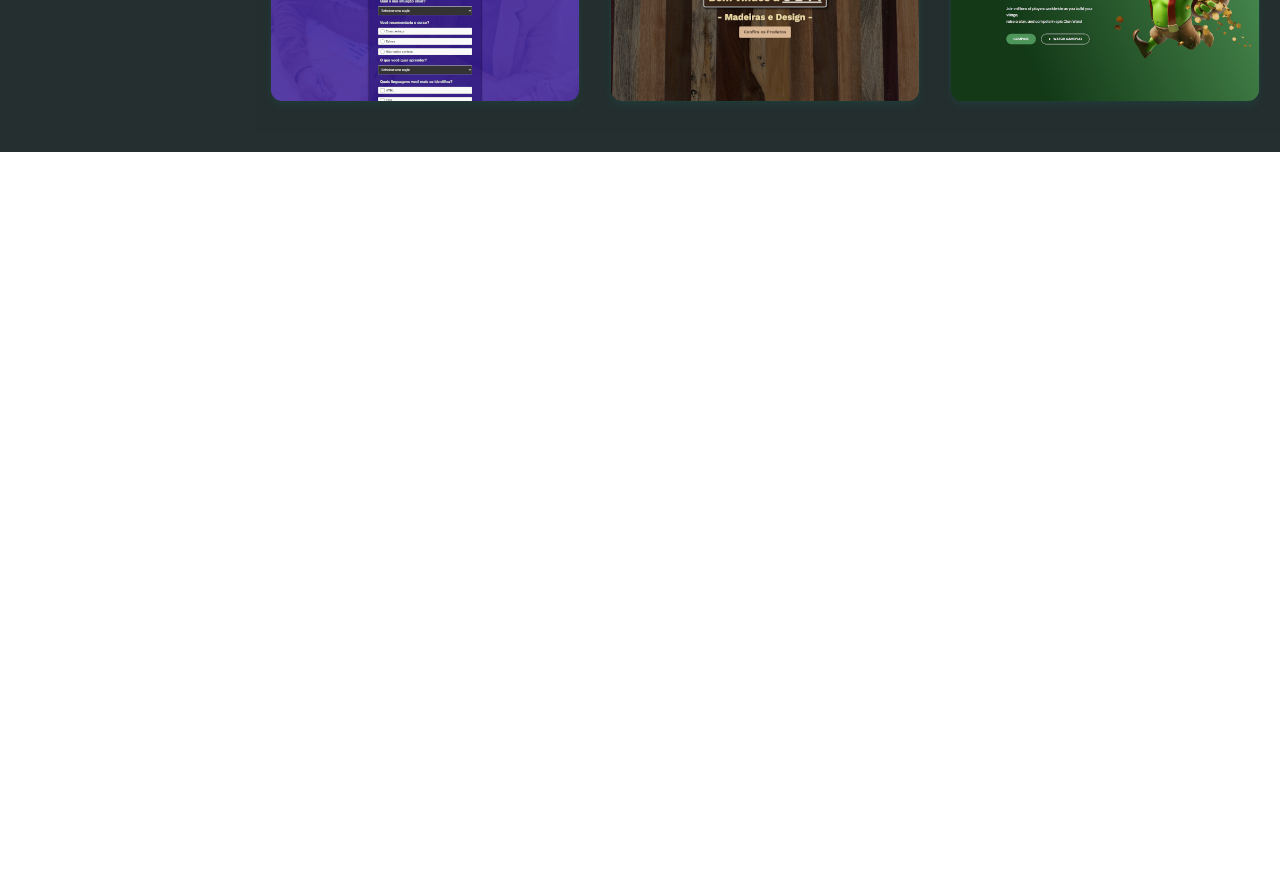
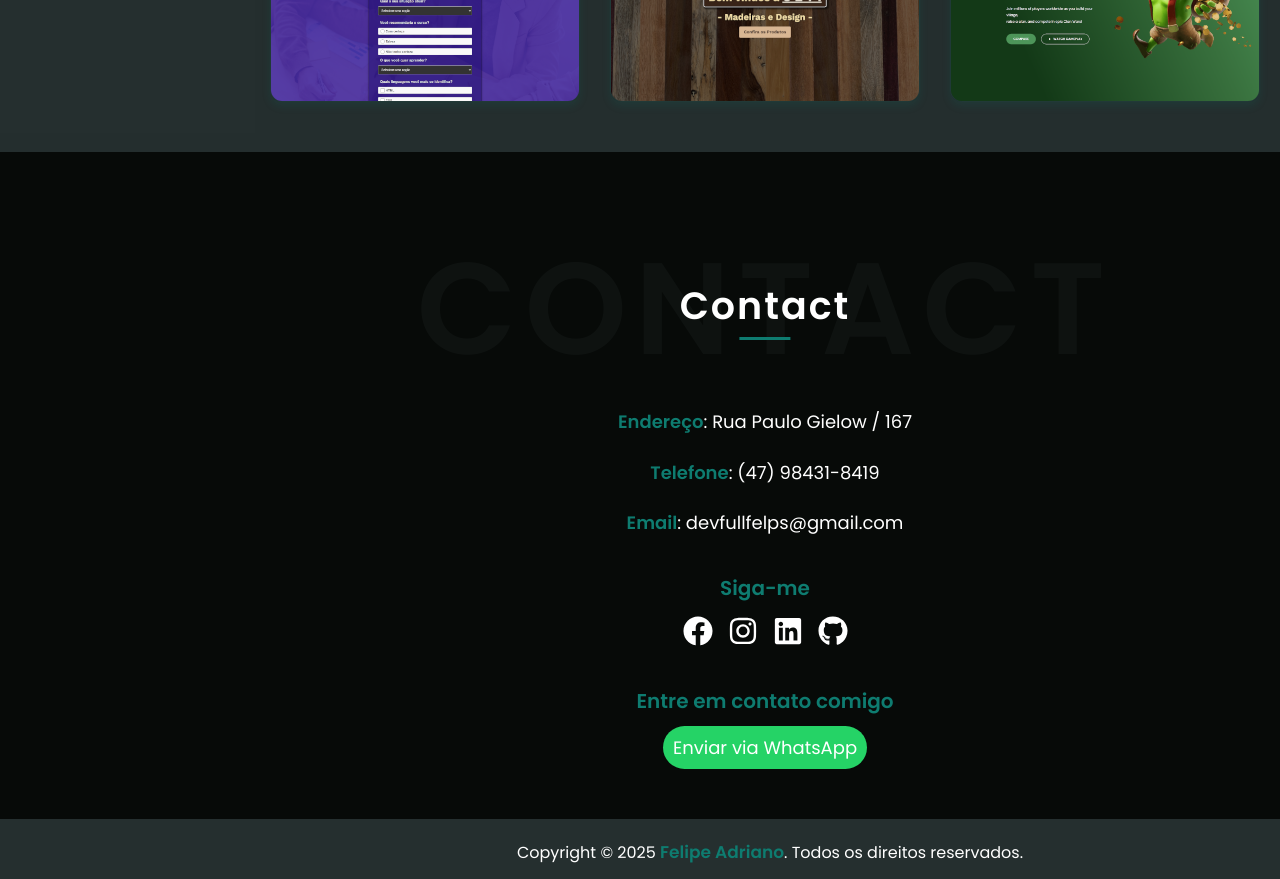
Before and after one commit to DevFullFelps/site_perfil, a React (Create React App) app in the folder perfil_portfolio/: page / in a window 1280 px wide. Shown: the part 1900-2779 px from the top of the page. Before the commit the page ends 2052 px from the top, so only its background shows below. Built offline with nearby package versions, Linux system fonts and the light colour scheme.

Commit message:
Atualizando

```diff
--- a/perfil_portfolio/package.json
+++ b/perfil_portfolio/package.json
@@ -6,6 +6,7 @@
     "cra-template": "1.2.0",
     "react": "^18.0.0",
     "react-dom": "^18.0.0",
+    "react-icons": "^5.4.0",
     "react-scripts": "5.0.1",
     "typed.js": "^2.1.0",
     "typewriter-effect": "^2.21.0"
--- a/perfil_portfolio/src/App.js
+++ b/perfil_portfolio/src/App.js
@@ -3,6 +3,8 @@ import AboutMe from './components/AboutMe';
 import HeroSection from './components/HeroSection';
 import Navbar from './components/Navbar';
 import Projects from './components/Projects';
+import Contact from './components/Contact';
+import Footer from './components/Footer';
 
 function App() {
   return (
@@ -11,6 +13,8 @@ function App() {
       <HeroSection />
       <AboutMe />
       <Projects />
+      <Contact />
+      <Footer />
     </div>
   );
 }
--- a/perfil_portfolio/src/components/AboutMe.js
+++ b/perfil_portfolio/src/components/AboutMe.js
@@ -29,11 +29,11 @@ const AboutMe = () => {
                                  <td><span>Email:</span> felipe@example.com</td>
                                 </tr>
                              <tr>
-                                 <td><span>Idade:</span> 25</td>
+                                 <td><span>Idade:</span> 22</td>
                                 </tr>
                          </tbody>
                         </table>
-                     <button className='whatsapp-button'>Enviar via WhatsApp</button>
+                        <a className='whatsapp-button' href="https://wa.me/47984318419?text=Olá,                 %20gostaria%20de%20falar%20com%20Felipe%20Adriano!" target="_blank" rel="noopener noreferrer"> Enviar via WhatsApp</a>
                     </div>
                 </div>
 
--- /dev/null
+++ b/perfil_portfolio/src/components/Contact.css
@@ -0,0 +1,121 @@
+.contact-container {
+    position: relative;
+    height: auto;
+    background-color: #070A08;
+    overflow: hidden;
+    padding-left: 250px;
+    padding-top: 100px;
+    padding-bottom: 50px;
+    text-align: center;
+}
+
+/* Sobreposição escura no fundo */
+.contact-overlay {
+    position: absolute;
+    top: 0;
+    left: 0;
+    width: 100%;
+    height: 100%;
+    background-color: rgba(0, 0, 0, 0.514);
+    z-index: -1;
+}
+
+.contact-content {
+    position: relative;
+    text-align: center;
+    color: white;
+    margin-bottom: 40px;
+
+    z-index: 2;
+}
+
+/* Título principal */
+.contact-title {
+    font-size: 38px;
+    font-weight: bold;
+    letter-spacing: 2px;
+    z-index: 2;
+    display: inline-block;
+    position: relative;
+    border-bottom: 2px solid rgba(0, 0, 0, 0);
+    padding-bottom: 5px;
+}
+
+.contact-title::after {
+    content: '';
+    position: absolute;
+    bottom: -1px;
+    left: 50%;
+    transform: translateX(-50%);
+    width: 30%;
+    border-bottom: 3px solid #0E7C70; /* Cor de destaque */
+}
+
+.contact-hidden {
+    position: absolute;
+    top: 50%;
+    left: 50%;
+    transform: translate(-50%, -50%);
+    opacity: 0.1;
+    z-index: 1;
+}
+
+.contact-hidden-title {
+    font-size: 130px;
+    font-weight: bold;
+    letter-spacing: 8px;
+    color: #879c9c8c;;
+}
+
+.contact-layout {
+    display: flex;
+    justify-content: space-between;
+    align-items: flex-start;
+    gap: 40px;
+    margin-top: 30px;
+}
+.contact-info {
+    margin-top: 20px;
+    color: white;
+    font-size: 18px;
+    line-height: 1.8;
+}
+
+.contact-item {
+    margin-bottom: 10px;
+}
+
+.contact-item-initial {
+    font-weight: bold;
+    color:#0E7C70;
+}
+
+.contact-subtitle {
+    font-size: 20px;
+    font-weight: bold;
+    color: #0E7C70;
+    margin-top: 30px;
+    margin-bottom: 10px;
+}
+
+.social-icons {
+    display: flex;
+    justify-content: center;
+    gap: 15px;
+    margin-top: 10px;
+}
+
+.social-icons a {
+    text-decoration: none;
+    color: white;
+    font-size: 1px;
+    transition: color 0.3s ease;
+}
+
+.social-icons a:hover {
+    color: #0E7C70;
+}
+
+.contact-action {
+    margin-top: 40px;
+}
--- /dev/null
+++ b/perfil_portfolio/src/components/Contact.js
@@ -0,0 +1,64 @@
+import React from "react";
+import "./Contact.css"; // Certifique-se de que o caminho está correto
+import { FaFacebook, FaInstagram, FaLinkedin, FaGithub } from "react-icons/fa";
+
+const Contact = () => {
+    return (
+        <div className="contact-container" id="contact">
+            <div className="contact-content">
+                <h1 className="contact-title">Contact</h1>
+                <div className="contact-hidden">
+                    <h1 className="contact-hidden-title">CONTACT</h1>
+                </div>
+            </div>
+
+            <div className="contact-sections">
+                {/* Informações de contato */}
+                <div className="contact-info">
+                    <p className="contact-item">
+                        <span className="contact-item-initial">Endereço</span>: Rua Paulo Gielow / 167
+                    </p>
+                    <p className="contact-item">
+                        <span className="contact-item-initial">Telefone</span>: (47) 98431-8419
+                    </p>
+                    <p className="contact-item">
+                        <span className="contact-item-initial">Email</span>: devfullfelps@gmail.com
+                    </p>
+
+                    <div className="contact-social">
+                        <h2 className="contact-subtitle">Siga-me</h2>
+                        <div className="social-icons">
+                            <a href="https://www.facebook.com/profile.php?id=61564205696353" target="_blank" rel="noopener noreferrer">
+                                <FaFacebook size={30} />
+                            </a>
+                            <a href="https://www.instagram.com/devfelps/" target="_blank" rel="noopener noreferrer">
+                                <FaInstagram size={30} />
+                            </a>
+                            <a href="https://www.linkedin.com/in/felipe-adriano-967b89312/" target="_blank" rel="noopener noreferrer">
+                                <FaLinkedin size={30} />
+                            </a>
+                            <a href="https://github.com/DevFullFelps" target="_blank" rel="noopener noreferrer">
+                                <FaGithub size={30} />
+                            </a>
+                        </div>
+                    </div>
+                </div>
+
+                {/* Botão de contato via WhatsApp */}
+                <div className="contact-action">
+                    <h2 className="contact-subtitle">Entre em contato comigo</h2>
+                    <a
+                        href="https://wa.me/47984318419"
+                        target="_blank"
+                        rel="noopener noreferrer"
+                        className="whatsapp-button"
+                    >
+                        Enviar via WhatsApp
+                    </a>
+                </div>
+            </div>
+        </div>
+    );
+};
+
+export default Contact;
--- /dev/null
+++ b/perfil_portfolio/src/components/Footer.css
@@ -0,0 +1,21 @@
+.footer-container {
+    position: relative;
+    height: 5vh;
+    background-color: #252F2F;
+    overflow: hidden;
+    padding-left: 260px; /* Ajuste conforme a largura da sua navbar */
+    padding-top: 20px;
+    text-align: center;
+}
+
+.footer-text{
+    align-items: center;
+    text-align: center;
+    color: white;
+}
+
+.footer-span{
+    font-weight: bold;
+    font-size: 17px;
+    color: #0E7C70;
+}
--- /dev/null
+++ b/perfil_portfolio/src/components/Footer.js
@@ -0,0 +1,11 @@
+import './Footer.css';
+
+const Footer = () => {
+    return(
+        <div className="footer-container">
+            <foote className='footer-text'>Copyright © 2025 <span className='footer-span'>Felipe Adriano</span>. Todos os direitos reservados.</foote>
+        </div>
+    )
+}
+
+export default Footer
--- a/perfil_portfolio/src/components/Navbar.js
+++ b/perfil_portfolio/src/components/Navbar.js
@@ -52,10 +52,10 @@ const Navbar = () => {
 
             <section className="navbar-footer">
                 <ul>
-                    <li><a href="https://github.com/seu-perfil"><i className="fab fa-github"></i></a></li>
-                    <li><a href="https://www.linkedin.com/in/seu-perfil"><i className="fab fa-linkedin"></i></a></li>
-                    <li><a href="https://www.instagram.com/seu-perfil"><i className="fab fa-instagram"></i></a></li>
-                    <li><a href="https://twitter.com/seu-perfil"><i className="fab fa-twitter"></i></a></li>
+                    <li><a href="https://github.com/DevFullFelps"><i className="fab fa-github"></i></a></li>
+                    <li><a href="https://www.linkedin.com/in/felipe-adriano-967b89312/?jobid=1234"><i className="fab fa-linkedin"></i></a></li>
+                    <li><a href="https://www.instagram.com/devfelps/"><i className="fab fa-instagram"></i></a></li>
+                    <li><a href="https://www.facebook.com/profile.php?id=61564205696353"><i className="fab fa-facebook"></i></a></li>
                 </ul>
             </section>
         </nav>
```
Also changed, not shown: 1 other file (tests, documents, lock files or other folders).
